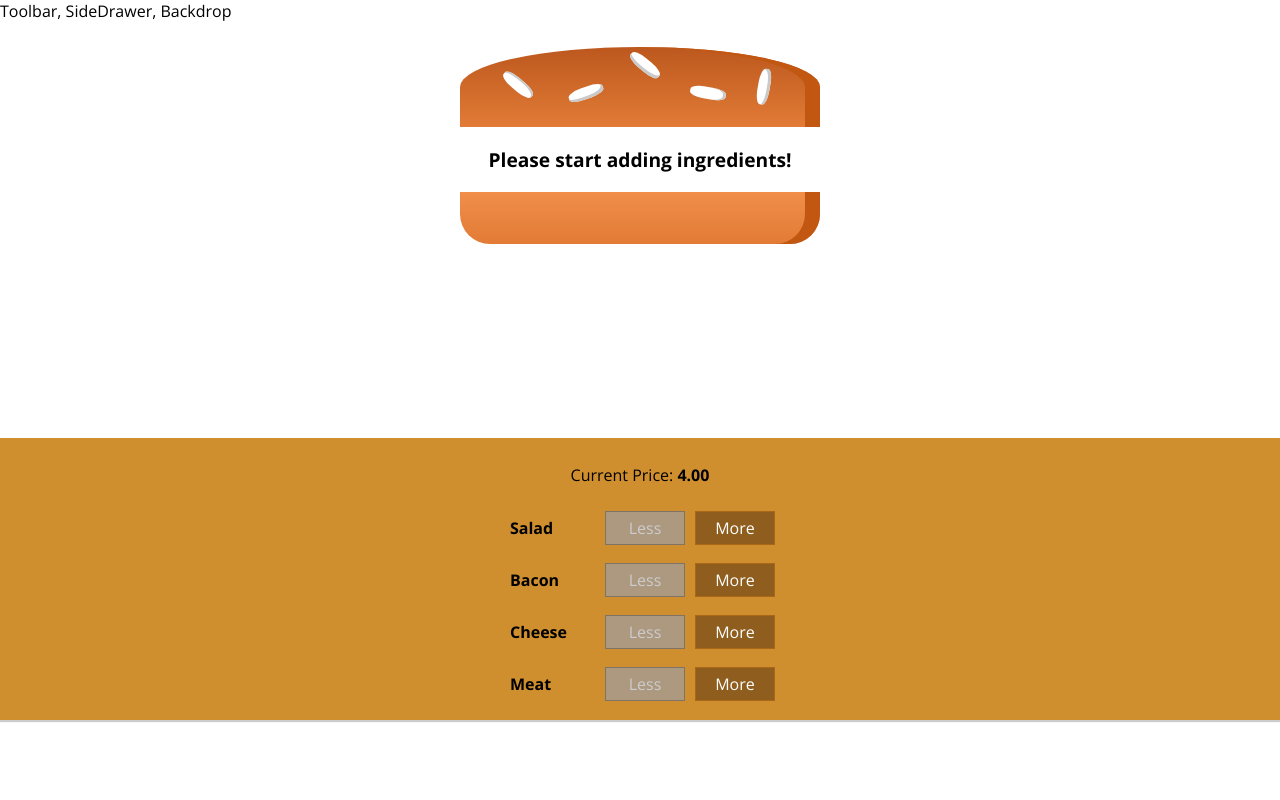
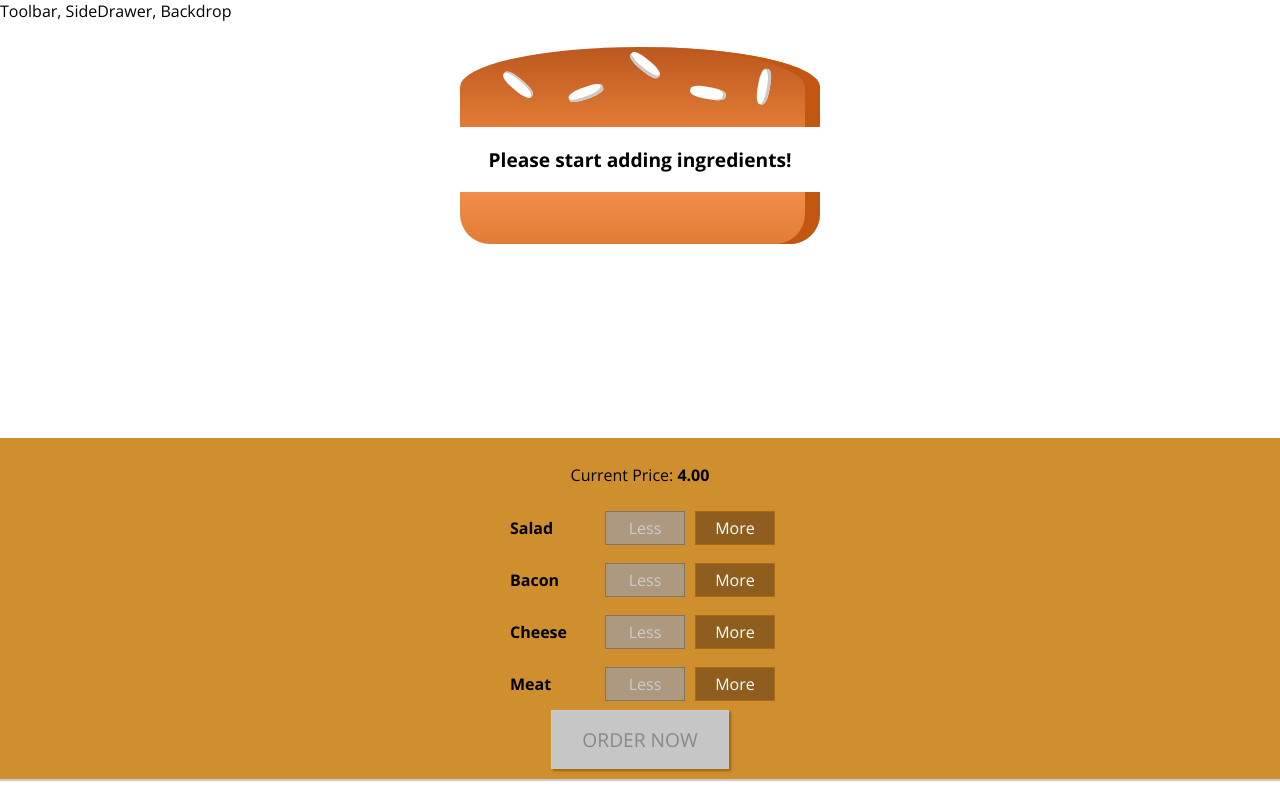
Before and after one commit to Jussi-Savoranta/Burger-builder, a React app: page / in a window 1280 px wide. Built offline with nearby package versions, Linux system fonts and the light colour scheme.

Commit message:
checkout, modal and backdrop

```diff
--- a/src/components/Burger/BuildControls/BuildControls.css
+++ b/src/components/Burger/BuildControls/BuildControls.css
@@ -8,3 +8,45 @@
     margin: auto;
     padding: 10px 0;
 }
+
+.OrderButton {
+    background-color: #DAD735;
+    outline: none;
+    cursor: pointer;
+    border: 1px solid #966909;
+    color: #966909;
+    font-family: inherit;
+    font-size: 1.2em;
+    padding: 15px 30px;
+    box-shadow: 2px 2px 2px #966909;
+}
+
+
+.OrderButton:hover, .OrderButton:active {
+    background-color: #A0DB41;
+    border: 1px solid #966909;
+    color: #966909;
+}
+
+.OrderButton:disabled {
+    background-color: #C7C6C6;
+    cursor: not-allowed;
+    border: 1px solid #ccc;
+    color: #888888;
+}
+
+.OrderButton:not(:disabled) {
+    animation: enable 0.3s linear;
+}
+
+@keyframes enable {
+    0% {
+        transform: scale(1);
+    }
+    60% {
+        transform: scale(1.1);
+    }
+    100% {
+        transform: scale(1);
+    }
+}
--- a/src/components/Burger/BuildControls/BuildControls.js
+++ b/src/components/Burger/BuildControls/BuildControls.js
@@ -21,6 +21,11 @@ const buildControls = (props) => (
             removed={() => props.ingredientRemoved(ctrl.type)}
             disabled={props.disabled[ctrl.type]} />
         ))}
+        <button
+        className={classes.OrderButton}
+        disabled={!props.purchasable}
+        onClick={props.ordered}
+        >ORDER NOW</button>
     </div>
 );
 
--- a/src/components/Burger/Burger.css
+++ b/src/components/Burger/Burger.css
@@ -2,7 +2,7 @@
     width: 100%;
     margin: auto;
     height: 250px;
-    overflow: scroll;
+    overflow: auto;
     text-align: center;
     font-weight: bold;
     font-size: 1.2rem;
--- /dev/null
+++ b/src/components/Burger/OrderSummary/OrderSummary.js
@@ -0,0 +1,25 @@
+import React from 'react';
+
+import Aux from '../../../hoc/Auxiliary';
+
+const orderSummary = (props) => {
+    const ingredientSummary = Object.keys(props.ingredients)
+        .map(igKey => {
+            return (
+                <li key = {igKey}>
+                    <span style={{ textTransform: 'capitalize' }}>{igKey}</span>: {props.ingredients[igKey]}
+                </li>);
+        });
+    return (
+        <Aux>
+            <h3>Your Order</h3>
+            <p>A delicious burger with the following ingredients:</p>
+            <ul>
+                {ingredientSummary}
+            </ul>
+            <p>Continue to checkout?</p>
+        </Aux>
+    );
+};
+
+export default orderSummary;
--- /dev/null
+++ b/src/components/UI/Backdrop/Backdrop.css
@@ -0,0 +1,9 @@
+.Backdrop {
+    width: 100%;
+    height: 100%;
+    position: fixed;
+    z-index: 100;
+    left: 0;
+    top: 0;
+    background-color: rgba(0, 0, 0, 0.5);
+}
--- /dev/null
+++ b/src/components/UI/Backdrop/Backdrop.js
@@ -0,0 +1,10 @@
+import React from 'react';
+
+import classes from './Backdrop.css';
+
+
+const backdrop = (props) => (
+    props.show ? <div className={classes.Backdrop} onClick={props.clicked}></div> : null
+);
+
+export default backdrop;
--- /dev/null
+++ b/src/components/UI/Modal/Modal.css
@@ -0,0 +1,20 @@
+.Modal {
+    position: fixed;
+    z-index: 500;
+    background-color: white;
+    width: 70%;
+    border: 1px solid #ccc;
+    box-shadow: 1px 1px 1px black;
+    padding: 16px;
+    left: 15%;
+    top: 25%;
+    box-sizing: border-box;
+    transition: all 0.3s ease-out;
+}
+
+@media (min-width: 600px) {
+    .Modal {
+        width: 500px;
+        left: calc(50% - 250px);
+    }
+}
--- /dev/null
+++ b/src/components/UI/Modal/Modal.js
@@ -0,0 +1,21 @@
+import React from 'react';
+
+import classes from './Modal.css';
+import Aux from '../../../hoc/Auxiliary';
+import Backdrop from '../Backdrop/Backdrop';
+
+const modal = (props) => (
+    <Aux>
+        <Backdrop show={props.show} clicked={props.modalClosed}/>
+        <div
+            className={classes.Modal}
+            style={{
+                transform: props.show ? 'translateY(0)' : 'translateY(-100vh)',
+                opacity: props.show ? '1' : '0'
+            }}>
+            {props.children}
+        </div>
+    </Aux>
+);
+
+export default modal;
--- a/src/containers/BurgerBuilder/BurgerBuilder.js
+++ b/src/containers/BurgerBuilder/BurgerBuilder.js
@@ -3,6 +3,8 @@ import React, { Component } from 'react';
 import Aux from '../../hoc/Auxiliary'
 import Burger from '../../components/Burger/Burger';
 import BuildControls from '../../components/Burger/BuildControls/BuildControls';
+import Modal from '../../components/UI/Modal/Modal';
+import OrderSummary from '../../components/Burger/OrderSummary/OrderSummary';
 
 const INGREDIENT_PRICES = {
     salad: 0.5,
@@ -24,7 +26,29 @@ class BurgerBuilder extends Component {
             cheese: 0,
             meat: 0
         },
-        totalPrice: 4
+        totalPrice: 4,
+        purchasable: false,
+        purchasing: false
+    }
+
+    updatePurchaseState (ingredients) {
+        // if we create this list here it will not automaticly be the updated version
+        // so we need to take the ingredients list as an argument from the handlers and inspect that lista
+        // const ingredients = {
+        //     ...this.state.ingredients
+        // };
+
+        // creating a object.keys (Array of strings [salad, bacon...])
+        const sum = Object.keys(ingredients)
+            .map(igKey => {
+                // this function takes the individual key (igKey)
+                // and returns the value of that key from earlier created ingredients const
+                return ingredients[igKey]
+            })
+            .reduce((sum, el) => {
+                return sum + el;
+            }, 0);
+            this.setState({purchasable: sum > 0});
     }
 
     addIngridientHandler = (type) => {
@@ -38,6 +62,7 @@ class BurgerBuilder extends Component {
         const oldPrice = this.state.totalPrice;
         const newPrice = oldPrice + priceAddition;
         this.setState({totalPrice: newPrice, ingredients: updatedIngredients});
+        this.updatePurchaseState(updatedIngredients);
     }
 
     removeIngridientHandler = (type) => {
@@ -54,6 +79,15 @@ class BurgerBuilder extends Component {
         const oldPrice = this.state.totalPrice;
         const newPrice = oldPrice - priceDeduction;
         this.setState({totalPrice: newPrice, ingredients: updatedIngredients});
+        this.updatePurchaseState(updatedIngredients);
+    }
+
+    purchaseHandler = () => {
+        this.setState({purchasing: true});
+    }
+
+    purchaseCancelHandler = () => {
+        this.setState({purchasing: false});
     }
 
     render() {
@@ -67,11 +101,16 @@ class BurgerBuilder extends Component {
 
         return (
             <Aux>
+                <Modal show={this.state.purchasing} modalClosed={this.purchaseCancelHandler}>
+                    <OrderSummary ingredients={this.state.ingredients}/>
+                </Modal>
                 <Burger ingredients={this.state.ingredients} />
                 <BuildControls
                 ingredientAdded={this.addIngridientHandler}
                 ingredientRemoved={this.removeIngridientHandler}
                 disabled={disabledInfo}
+                purchasable={this.state.purchasable}
+                ordered={this.purchaseHandler}
                 price={this.state.totalPrice} />
             </Aux>
         );
```
